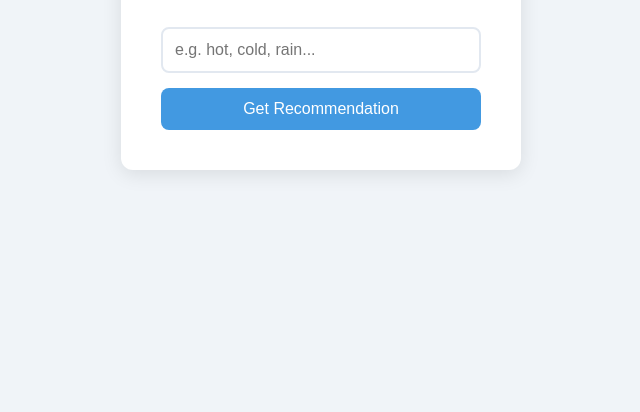
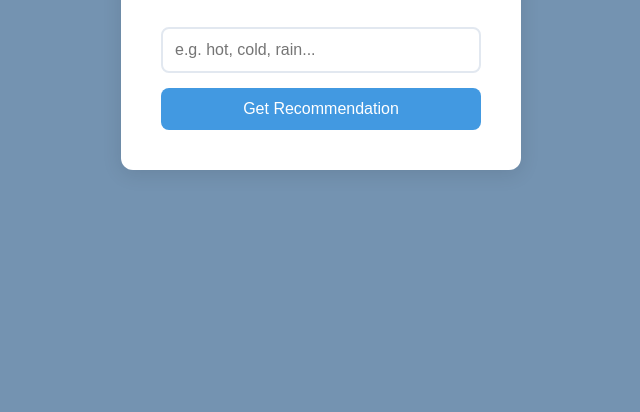
Before and after one commit to ramaatallah/final-project-UNIX, a plain HTML site: page frontend/index.html in a window 1280 px wide. Shown: the part 388-800 px from the top of the page, without its empty margins (319-959 px from the left). Drawn offline with Linux system fonts and the light colour scheme.

Commit message:
test bransh

```diff
--- a/frontend/index.html
+++ b/frontend/index.html
@@ -13,7 +13,7 @@
 
         body {
             font-family: Arial, sans-serif;
-            background: #f0f4f8;
+            background: #7493b1;
             display: flex;
             justify-content: center;
             align-items: center;
```
